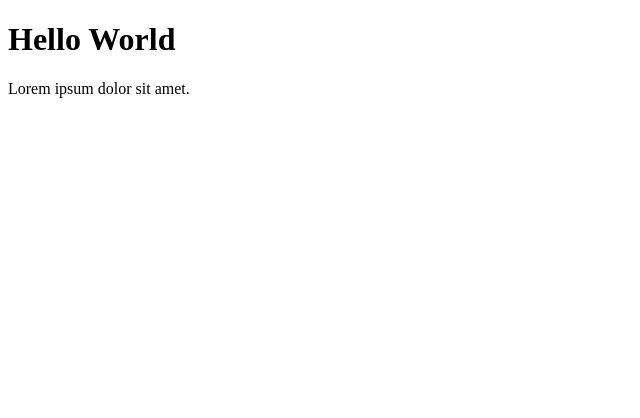
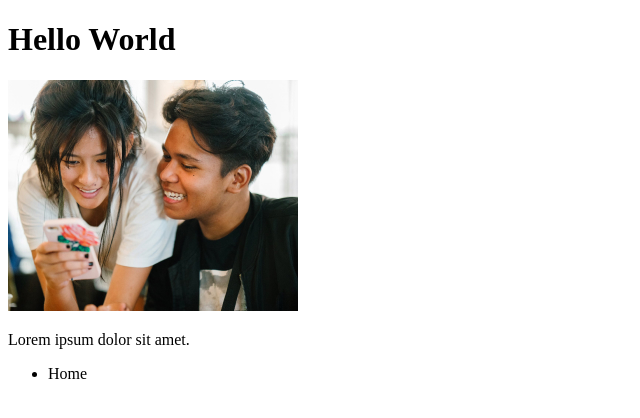
Before and after one commit to GiorgiKapanadze-art/Test, a plain HTML site: page index.html in a window 1280 px wide. Shown: the whole page, without its empty margins (0-640 px from the left). Drawn offline with Linux system fonts and the light colour scheme.

Commit message:
image added
image added

```diff
--- a/index.html
+++ b/index.html
@@ -1,15 +1,20 @@
 <!DOCTYPE html>
 <html lang="en">
-<head>
-    <meta charset="UTF-8">
-    <meta name="viewport" content="width=device-width, initial-scale=1.0">
+  <head>
+    <meta charset="UTF-8" />
+    <meta name="viewport" content="width=device-width, initial-scale=1.0" />
     <title>Lecture 4</title>
-</head>
-<body>
+  </head>
+  <body>
+    <h1>Hello World</h1>
 
-    <h1> Hello World</h1>
+    <img src="images/boy and girl.jpg" alt="boy and girl" />
 
     <p>Lorem ipsum dolor sit amet.</p>
-
-</body>
+    <nav>
+      <ul>
+        <li><a>Home</a></li>
+      </ul>
+    </nav>
+  </body>
 </html>
```
Also changed, not shown: images/boy and girl.jpg (added).
